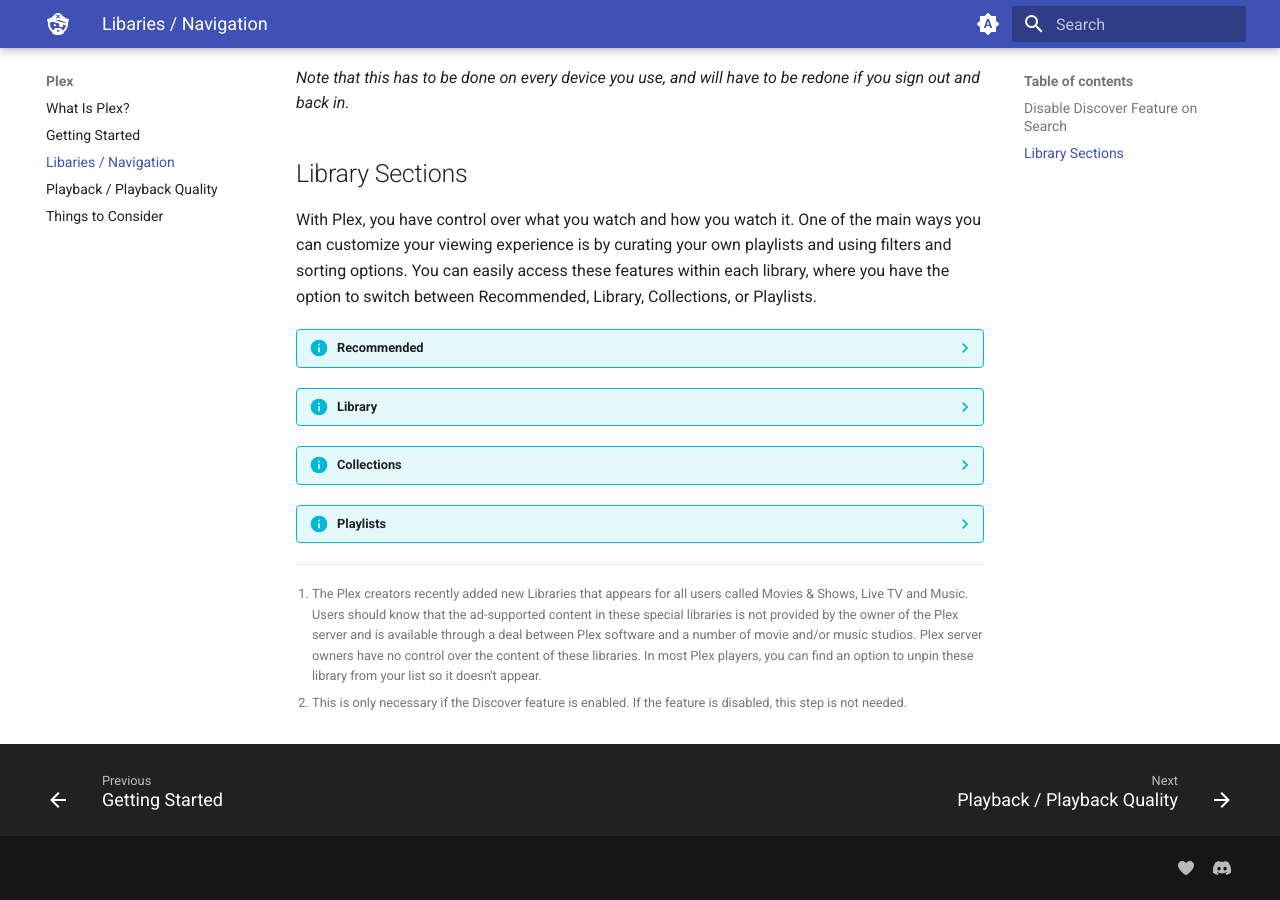
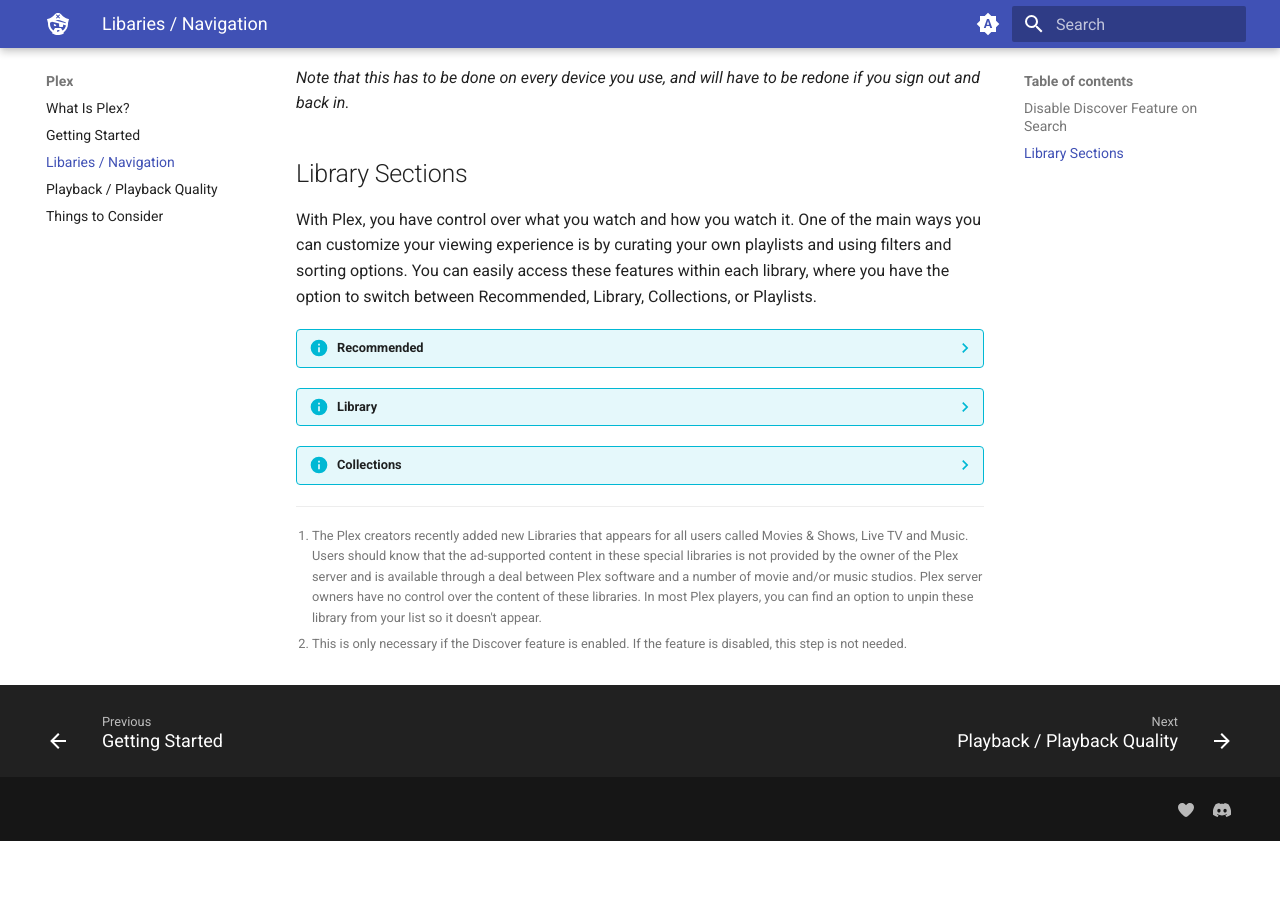
Before and after one commit to neomedia6989/docs-2, an MkDocs documentation site: the page built from docs/plex/libraries.md, in a window 1280 px wide and 900 px high, scrolled down 1358 px. Built offline with MkDocs 1.6.1 and Material for MkDocs 9.7.7, drawn with Linux system fonts in a browser that asks for light colours; after the commit the page ends 2199 px from its top, so only the background shows below that.

Commit message:
Update libraries.md

```diff
--- a/docs/plex/libraries.md
+++ b/docs/plex/libraries.md
@@ -30,7 +30,7 @@
     This view shows a mix of items that are new or popular in the library selected by the server.
 
     <figure markdown>
-    ![(../media/discover_search.png "Uncheck More Ways to Watch")](https://docs.blackbeard.media/media/discover_search.png){ width=750 }
+    ![(/media/library-recommended.png)](https://docs.blackbeard.media/media/library-recommended.png)
         <figcaption></figcaption>
     </figure>
 
@@ -38,14 +38,19 @@
 
     This view shows the full contents of the library in alphabetical order by default, but you can use filters and sorting to change how the list is presented. With personalized recommendations based on viewing history, you can find new content that fits your interests and preferences. Plex offers a user-friendly interface that makes it easy to navigate and find the content you want.
 
+    <figure markdown>
+    ![(/media/library-library.png)](https://docs.blackbeard.media/media/library-library.png)
+        <figcaption></figcaption>
+    </figure>
+
 ??? info "Collections"
 
     If the server owner has curated collections of content, they will appear here. These may include grouped genres of movies, different TV networks for series, or film franchises.
 
-??? info "Playlists"
-
-    If the server owner has curated playlists of content, such as all the films in a series, they may be presented here. It is normal if this page is empty.
-
+    <figure markdown>
+    ![(/media/library-collections.png)](https://docs.blackbeard.media/media/library-collections.png)
+        <figcaption></figcaption>
+    </figure>
 
 [^1]: The Plex creators recently added new Libraries that appears for all users called Movies & Shows, Live TV and Music. Users should know that the ad-supported content in these special libraries is not provided by the owner of the Plex server and is available through a deal between Plex software and a number of movie and/or music studios. Plex server owners have no control over the content of these libraries. In most Plex players, you can find an option to unpin these library from your list so it doesn't appear.
 [^2]: This is only necessary if the Discover feature is enabled. If the feature is disabled, this step is not needed.
```
